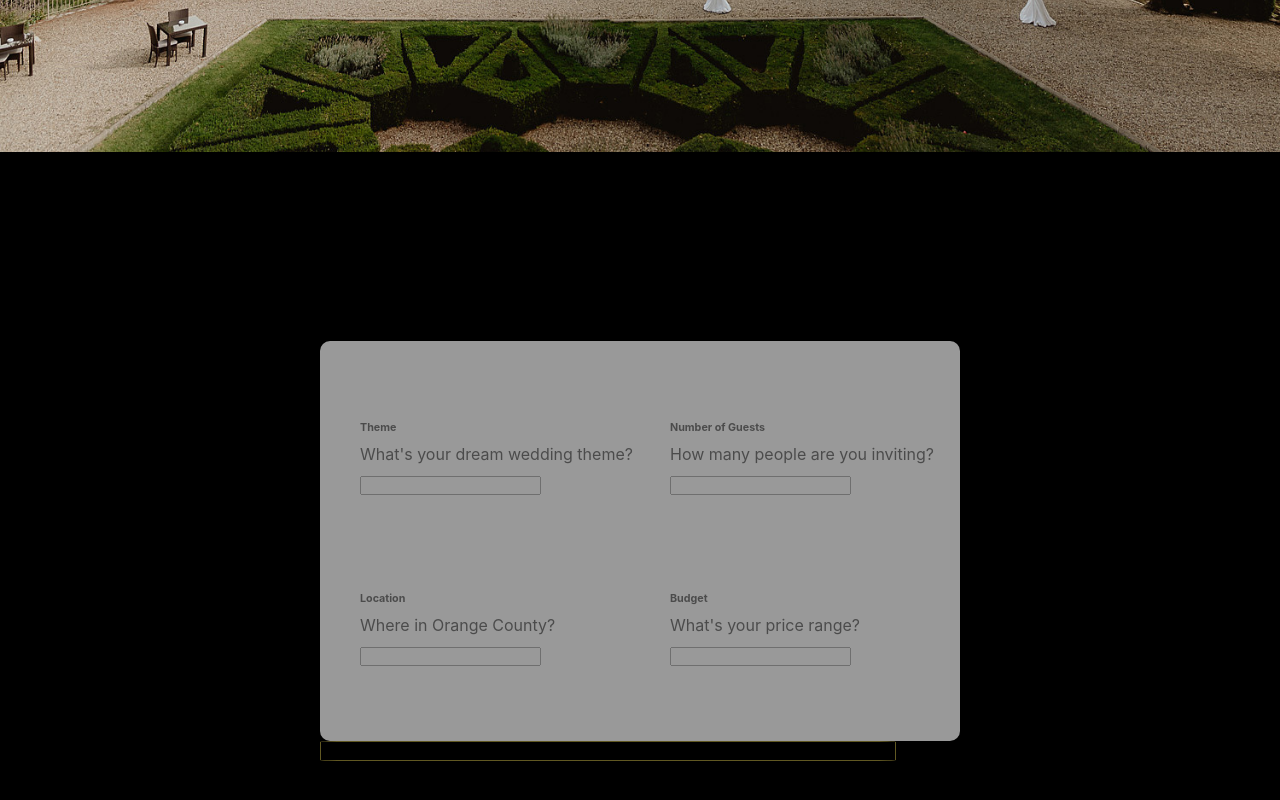
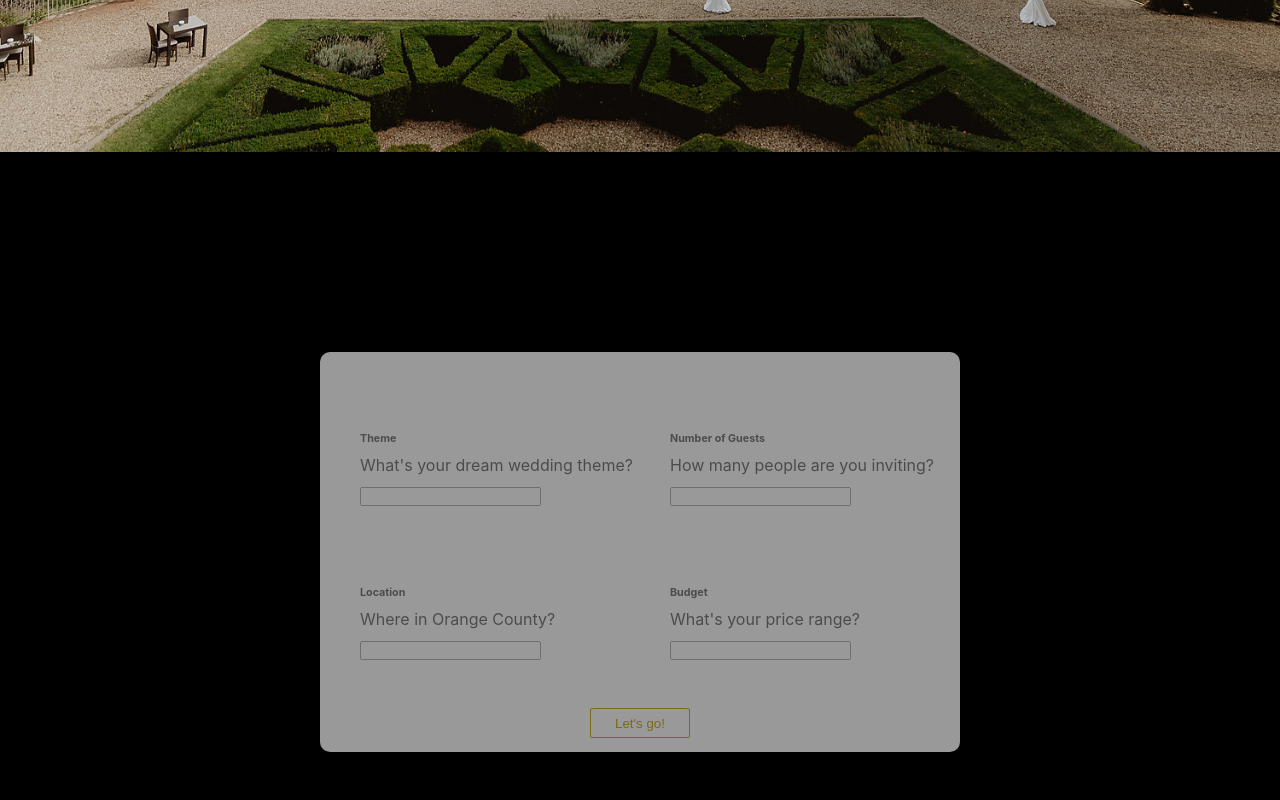
Before and after one commit to mingjia-wang/wedding-app, a React (Create React App) app in the folder app/: page / in a window 1280 px wide. Shown: the part 648-1448 px from the top of the page. Built offline with nearby package versions, Linux system fonts and the light colour scheme.

Commit message:
Stopping on sunday night

```diff
--- a/app/src/pages/Home.css
+++ b/app/src/pages/Home.css
@@ -85,21 +85,22 @@ h1 {
 }
 
 .form-panel {
-
-}
-
-.form-container {
   background-color: white;
   width: 50vw;
   height: 50vh;
   justify-self: center;
   align-self: center;
+  opacity: 60%;
+  border-radius: 10px;
+  padding: 10px;
+}
+
+.form-container {
+  height: 90%;
   display: grid;
   grid-template-columns: 50% 50%;
   grid-template-rows: 45% 45% 10%;
-  opacity: 60%;
-  border-radius: 10px;
-  padding: 10px;
+
 }
 
 .input-box {
@@ -117,16 +118,26 @@ h1 {
   color: black;
 }
 
+.button-div {
+  height: 10%;
+  width: 100%;
+  display: flex;
+  align-items: center;
+  justify-content: center;
+}
+
 #submit {
-  grid-row: 3;
+  /* grid-row: 3; */
   /* grid-column: 2; */
   /* width: 100px; */
-  width: 90%;
-  height: 20px;
-  margin: auto;
+  width: 100px;
+  height: 30px;
+  align-self: center;
+  justify-self: center;
   background-color: Transparent;
   background-repeat:no-repeat;
-  border: 1px solid #615822;
+  border: 1px solid #ccb21d;
+  color: #ccb21d;
   cursor:pointer;
   overflow: hidden;
   padding: 5px;
--- a/app/src/pages/Home.js
+++ b/app/src/pages/Home.js
@@ -1,9 +1,15 @@
 // import logo from './logo.svg';
-import { useRef } from 'react';
+import { useRef, useState } from 'react';
+import { Link } from 'react-router-dom';
 import './Home.css';
 
 function App() {
   const formRef = useRef();
+  const [ theme, setTheme ] = useState('');
+  const [ capacity, setCapacity ] = useState('');
+  const [ location, setLocation ] = useState('');
+  const [ budget, setBudget ] = useState('');
+
 
   const showForm = () => {
     formRef.current.scrollIntoView({
@@ -27,25 +33,27 @@ function App() {
             <div className='input-box'>
               <h6 className='q-label'>Theme</h6>
               <p className='question'>What's your dream wedding theme?</p>
-            <input type='text'></input>
+              <input type='text' onChange={(e) => {setTheme(e.target.value)}}></input>
             </div>
             <div className='input-box'>
             <h6 className='q-label'>Number of Guests</h6>
               <p className='question'>How many people are you inviting?</p>
-            <input type='text'></input>
+              <input type='text' onRateChange={(e) => {setCapacity(e.target.value)}}></input>
             </div>
             <div className='input-box'>
               <h6 className='q-label'>Location</h6>
               <p className='question'>Where in Orange County?</p>
-            <input type='text'></input>
+              <input type='text' onChange={(e) => {setLocation(e.target.value)}}></input>
             </div>
             <div className='input-box'>
               <h6 className='q-label'>Budget</h6>
               <p className='question'>What's your price range?</p>
-            <input type='text'></input>
+              <input type='text' onChange={(e) => setBudget(e.target.value)}></input>
             </div>
           </div>
-        <button id='submit'>Let's go!</button>
+          <div className='button-div'>
+            <Link to='/match'><button id='submit'>Let's go!</button></Link>
+          </div>
         </div>
       </div>
     </div>
```
Lines whose indentation alone changed are shown as unchanged.
